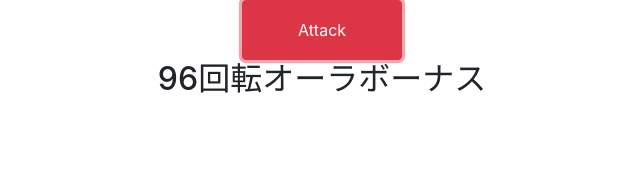
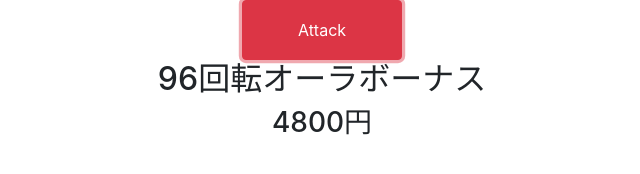
Before and after one commit to YugaFurukawa/Ochiro-Dunbine, a plain HTML site: page dunbine.html in a window 1280 px wide. Both pictures are taken after a click on the button "Attack". Shown: the whole page, without its empty margins (318-958 px from the left). Drawn offline with nearby package versions, Linux system fonts and the light colour scheme.

Commit message:
Add files via upload

```diff
--- a/dunbine.html
+++ b/dunbine.html
@@ -13,6 +13,7 @@
         <button id="btn" type="button" class="btn btn-danger"  onClick="attack()">Attack</button>
     </div>
     <h2 id="attack" style="text-align:center;">0回転</h2>
+    <h3  style="text-align:center;">投資額</h2>
     <script>
 
 
@@ -26,11 +27,13 @@
 
             if(num [0] == 0 && num[1] < 50){
                 $('h2').text( c + '回転オーラボーナス');
+                $('h3').text( c * 50 + '円');
                 c = -1;
             }
 
             if(num [0] == 0 && num[1] >= 50){
                 $('h2').text( c + '回転フェラリオボーナス');
+                $('h3').text( c * 50 + '円');
                 c = -1;
             }
 
```
